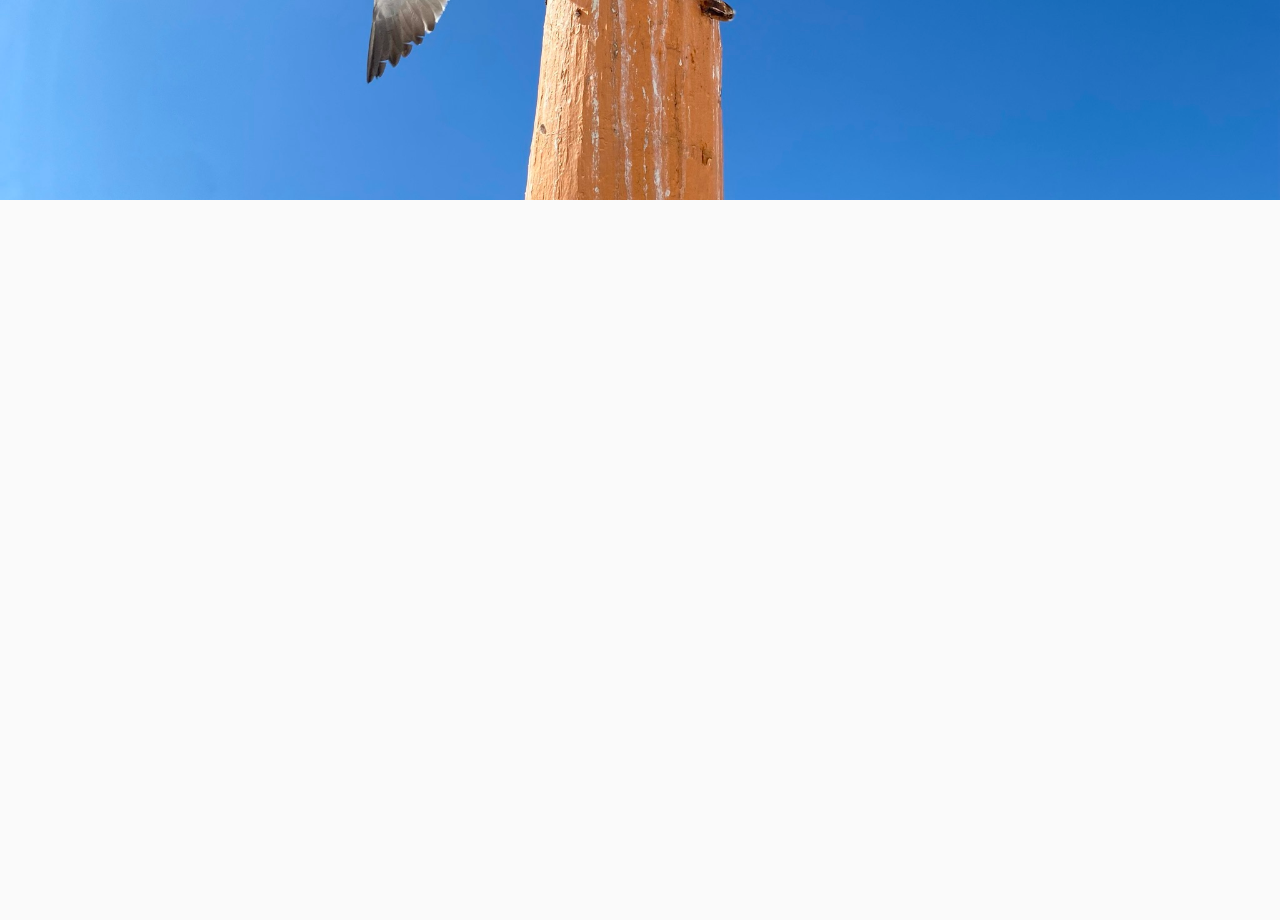
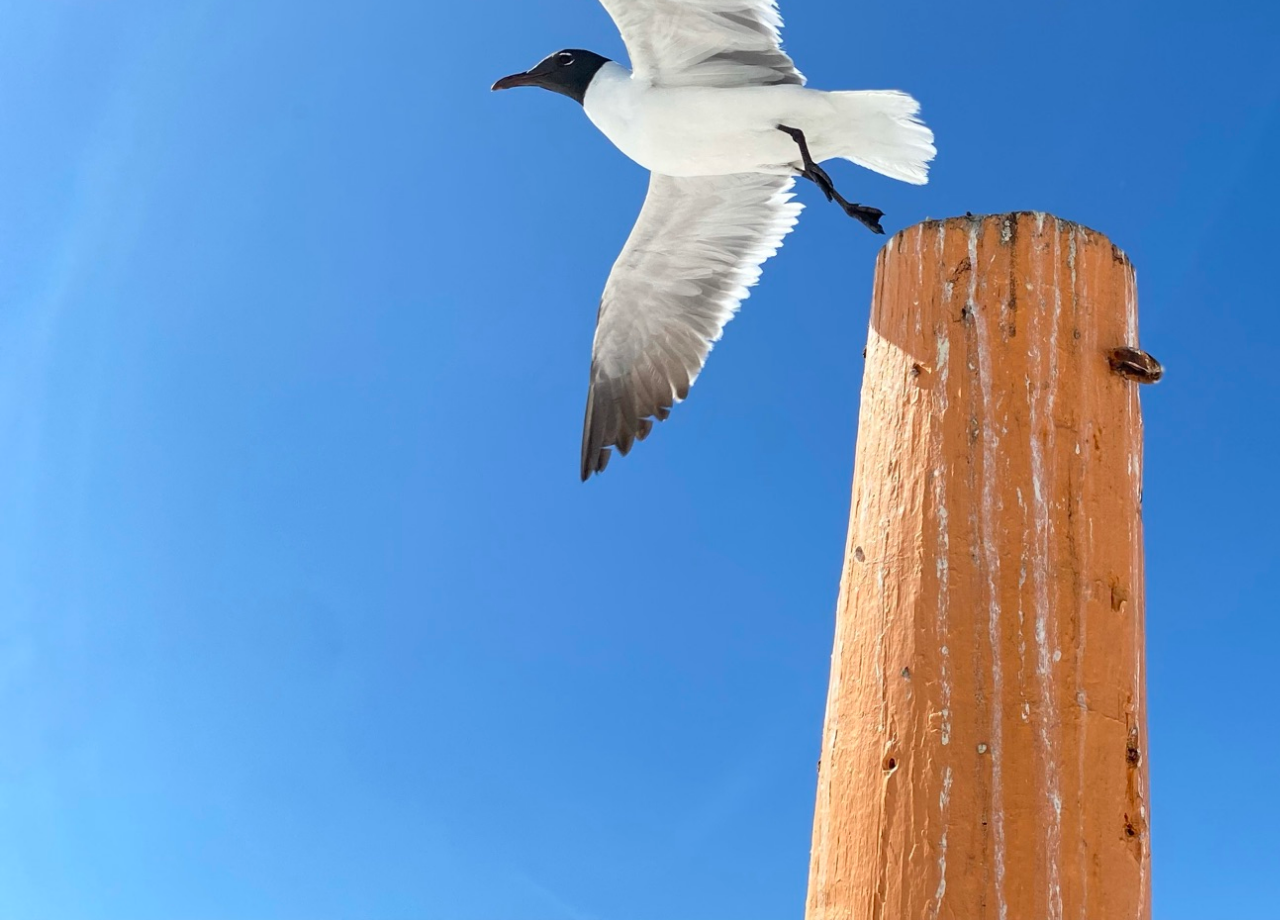
Before and after one commit to willstrudel/React-Portfolio, a React (Create React App) app in the folder react-portfolio/: page / in a window 1280 px wide. Shown: the part 600-1520 px from the top of the page. Before the commit the page ends 800 px from the top, so only its background shows below. Built offline with nearby package versions, Linux system fonts and the light colour scheme.

Commit message:
Completed page scroll functionality

```diff
--- a/react-portfolio/src/App.js
+++ b/react-portfolio/src/App.js
@@ -2,6 +2,7 @@ import React from 'react'
 import { makeStyles } from '@material-ui/core/styles';
 import { CssBaseline } from '@material-ui/core';
 import Header from './components/Header';
+import Projects from './components/projects';
 
 
 const useStyles = makeStyles((theme) => ({
@@ -19,6 +20,7 @@ export default function App() {
     <div className={classes.root}>
       <CssBaseline />
       <Header />
+      <Projects />
     </div>
   );
 }
--- /dev/null
+++ b/react-portfolio/src/components/projects.js
@@ -0,0 +1,15 @@
+import React from 'react';
+import { makeStyles } from '@material-ui/core/styles';
+
+
+const useStyles = makeStyles((theme) => ({
+    root:{
+        height: '100vh',
+    },
+}));
+
+export default function Projects() {
+    const classes = useStyles();
+    return <div className={classes.root}></div>
+
+}
```
